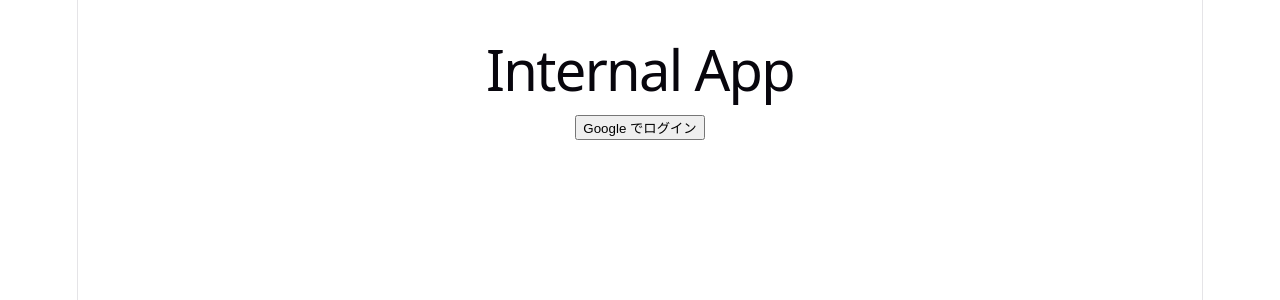
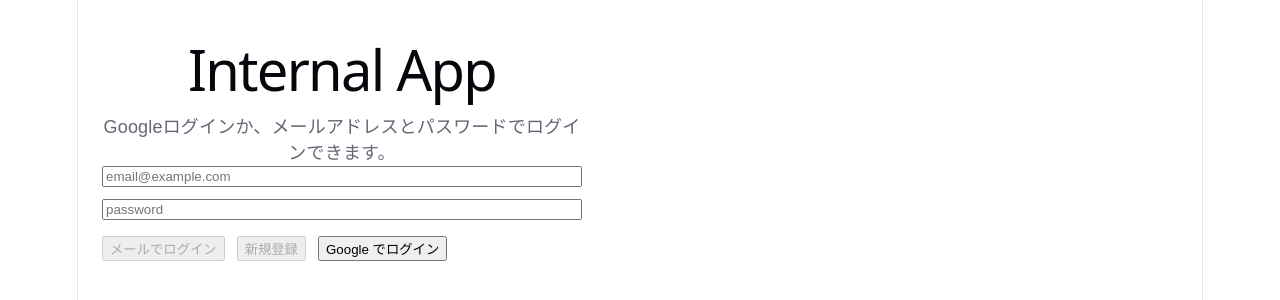
Before and after one commit to papaHasuo/GCP-training, a React (Vite) app in the folder internal-web/: page / in a window 1280 px wide. Shown: the top 300 px of the page. Built offline with nearby package versions, Linux system fonts and the light colour scheme; no server answers.

Commit message:
ID/PASS認証もできるようにReact記述を追加

```diff
--- a/internal-web/src/App.tsx
+++ b/internal-web/src/App.tsx
@@ -1,10 +1,20 @@
 import { useEffect, useState } from "react";
-import { signInWithPopup, signOut, onAuthStateChanged } from "firebase/auth";
+import {
+  createUserWithEmailAndPassword,
+  onAuthStateChanged,
+  signInWithEmailAndPassword,
+  signInWithPopup,
+  signOut,
+} from "firebase/auth";
 import type { User } from "firebase/auth";
 import { auth, googleProvider } from "./firebase";
 
 function App() {
   const [user, setUser] = useState<User | null>(null);
+  const [email, setEmail] = useState("");
+  const [password, setPassword] = useState("");
+  const [error, setError] = useState<string | null>(null);
+  const [loading, setLoading] = useState(false);
 
   useEffect(() => {
     const unsub = onAuthStateChanged(auth, (u) => setUser(u));
@@ -12,21 +22,81 @@
   }, []);
 
   const login = async () => {
-    await signInWithPopup(auth, googleProvider);
+    setError(null);
+    setLoading(true);
+    try {
+      await signInWithPopup(auth, googleProvider);
+    } catch (err) {
+      setError(err instanceof Error ? err.message : "Googleログインに失敗しました");
+    } finally {
+      setLoading(false);
+    }
   };
 
   const logout = async () => {
     await signOut(auth);
   };
 
+  const signInWithEmail = async () => {
+    setError(null);
+    setLoading(true);
+    try {
+      await signInWithEmailAndPassword(auth, email, password);
+    } catch (err) {
+      setError(err instanceof Error ? err.message : "メールログインに失敗しました");
+    } finally {
+      setLoading(false);
+    }
+  };
+
+  const signUpWithEmail = async () => {
+    setError(null);
+    setLoading(true);
+    try {
+      await createUserWithEmailAndPassword(auth, email, password);
+    } catch (err) {
+      setError(err instanceof Error ? err.message : "アカウント作成に失敗しました");
+    } finally {
+      setLoading(false);
+    }
+  };
+
   return (
-    <main style={{ padding: 24, fontFamily: "sans-serif" }}>
+    <main style={{ padding: 24, fontFamily: "sans-serif", maxWidth: 480 }}>
       <h1>Internal App</h1>
+      <p>Googleログインか、メールアドレスとパスワードでログインできます。</p>
+      {error ? <p style={{ color: "crimson" }}>{error}</p> : null}
       {!user ? (
-        <button onClick={login}>Google でログイン</button>
+        <>
+          <div style={{ display: "grid", gap: 12, marginBottom: 16 }}>
+            <input
+              type="email"
+              placeholder="email@example.com"
+              value={email}
+              onChange={(event) => setEmail(event.target.value)}
+            />
+            <input
+              type="password"
+              placeholder="password"
+              value={password}
+              onChange={(event) => setPassword(event.target.value)}
+            />
+          </div>
+          <div style={{ display: "flex", gap: 12, flexWrap: "wrap" }}>
+            <button onClick={signInWithEmail} disabled={loading || !email || !password}>
+              メールでログイン
+            </button>
+            <button onClick={signUpWithEmail} disabled={loading || !email || !password}>
+              新規登録
+            </button>
+            <button onClick={login} disabled={loading}>
+              Google でログイン
+            </button>
+          </div>
+        </>
       ) : (
         <>
-          <p>ログイン中: {user.email}</p>
+          <p>ログイン中: {user?.email}</p>
           <button onClick={logout}>ログアウト</button>
         </>
       )}
```
